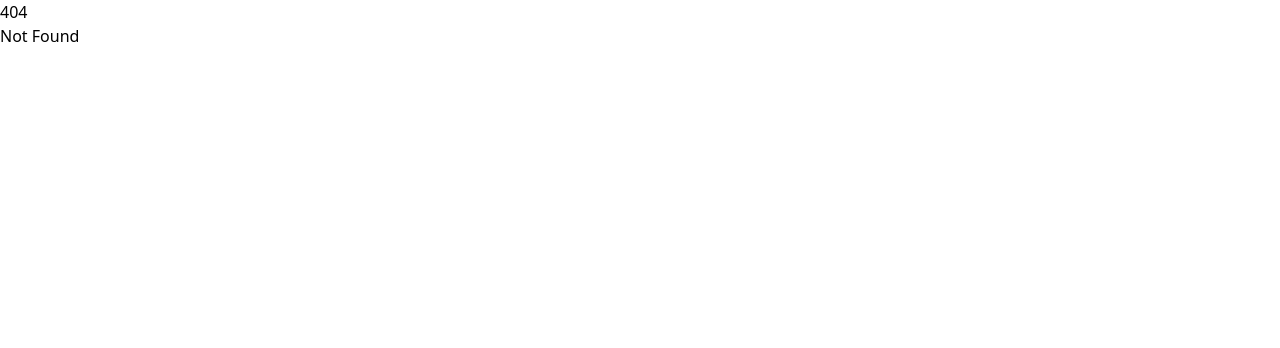
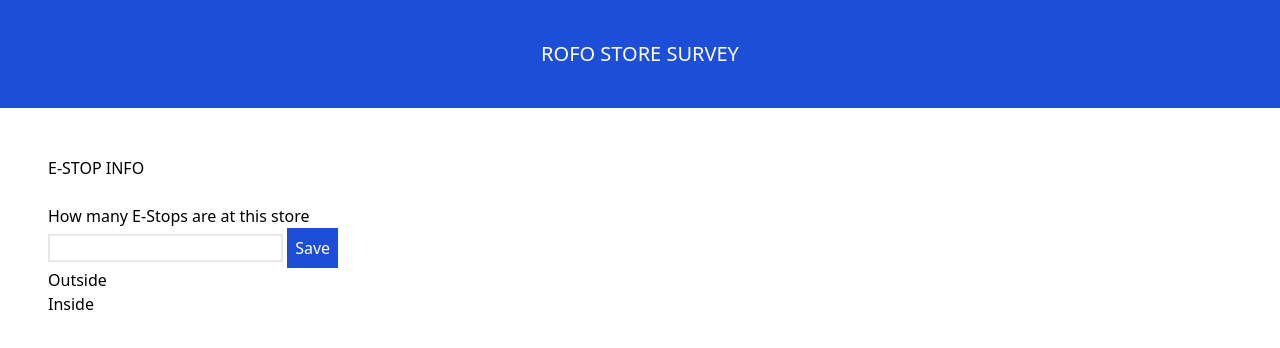
Before and after one commit to Naturealizor/portfolio-website-V2, a SvelteKit app: page /rofosurvey in a window 1280 px wide. Before the commit this address had no page. Shown: the top 348 px of the page. Built offline with nearby package versions, Linux system fonts and the light colour scheme.

Commit message:
added rofo page and save btn

```diff
--- a/src/routes/+page.svelte
+++ b/src/routes/+page.svelte
@@ -259,6 +259,11 @@
 		<a href="https://github.com/Naturealizor/portfolio-website-V2" class="link footer__link">
 			Created By Jacob Jordan
 		</a>
+		<ul>
+			<li>
+				<a class="float-right link link--nav" href="/rofosurvey">rofo</a>
+			</li>
+		</ul>
 	</footer>
 
 	<div class="scroll-container">
--- /dev/null
+++ b/src/routes/rofosurvey/+page.svelte
@@ -0,0 +1,34 @@
+<script>
+	let totalEstops;
+
+	function save() {
+		// save the inputs to a txt file
+		const link = document.createElement('a');
+		const content = document.querySelector('input').value;
+		const file = new Blob([content], { type: 'text/plain' });
+		link.href = URL.createObjectURL(file);
+		link.download = 'rofoSurvey.txt';
+		link.click();
+		URL.revokeObjectURL(link.href);
+	}
+</script>
+
+<h1 class="text-xl text-center uppercase bg-blue-700 text-white p-10">rofo store survey</h1>
+<body>
+	<div class="m-10 p-2">
+		<ul>
+			<h2 class="uppercase">e-stop info</h2>
+			<br />
+			<li>How many E-Stops are at this store</li>
+			<input class="border-2" type="num" bind:value={totalEstops} />
+			<!--  create a button that will save the inputs to a txt file-->
+			<button on:click={save} class="bg-blue-700 text-white p-2">Save</button>
+			<li>Outside</li>
+			<li>Inside</li>
+			<li />
+			<li />
+			<li />
+			<li />
+		</ul>
+	</div>
+</body>
```
